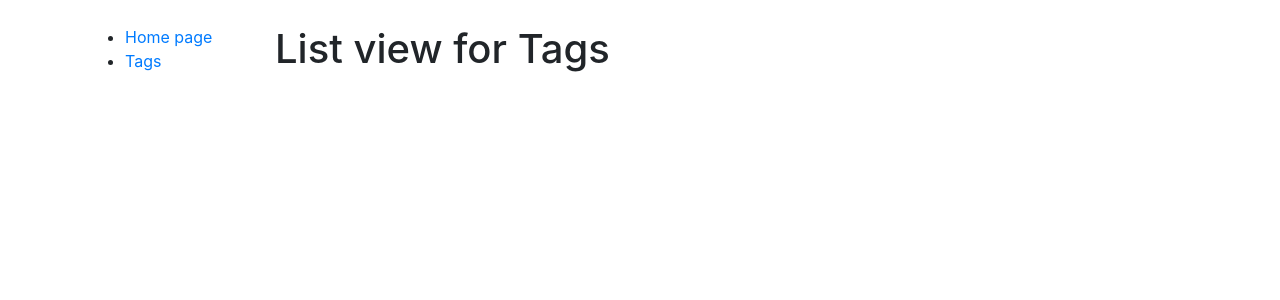
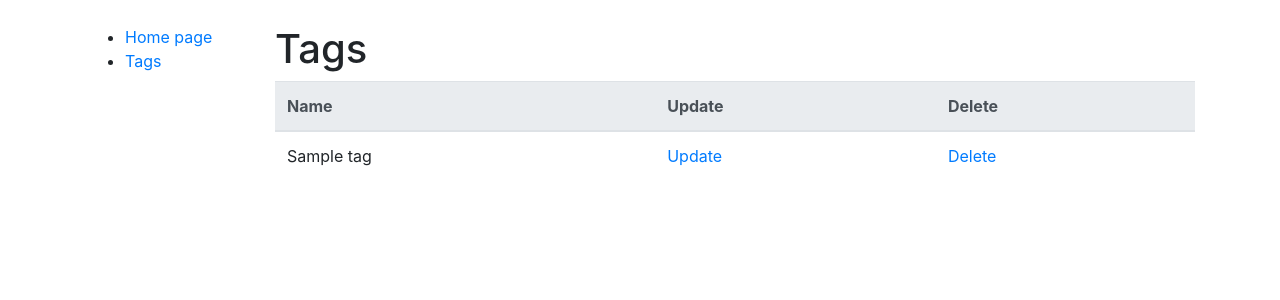
Before and after one commit to Wonsky1/todo_list, a Django app: page /tags/ in a window 1280 px wide. Shown: the top 300 px of the page. Run offline with Django 4.2, Linux system fonts and the light colour scheme; tables that the repository leaves empty hold one stand-in row (values such as "Sample post").

Commit message:
Implemented Update and Delete for tags

```diff
--- a/templates/todo/tag_list.html
+++ b/templates/todo/tag_list.html
@@ -1,6 +1,24 @@
 {% extends "base.html" %}
 
 {% block content %}
-  <h1>List view for Tags</h1>
+  <h1>Tags</h1>
+  <table class="table">
+  <thead class="thead-light">
+    <tr>
+      <th scope="col">Name</th>
+      <th scope="col">Update</th>
+      <th scope="col">Delete</th>
+    </tr>
+  </thead>
+  <tbody>
+  {% for tag in tag_list %}
+  	<tr>
+      <td>{{ tag.name }}</td>
+      <td><a href="{% url 'todo:tag-update' pk=tag.id %}">Update</a></td>
+      <td><a href="{% url 'todo:tag-delete' pk=tag.id %}">Delete</a></td>
+    </tr>
+  {% endfor %}
+  </tbody>
+</table>
 
 {% endblock %}
--- a/todo/urls.py
+++ b/todo/urls.py
@@ -4,7 +4,8 @@ from todo.views import (
     TaskListView, TaskCreateView,
     TagsListView, TagCreateView,
     change_status, TaskUpdateView,
-    TaskDeleteView,
+    TaskDeleteView, TagUpdateView,
+    TagDeleteView,
 )
 
 
@@ -16,6 +17,8 @@ urlpatterns = [
     path("changestatus/<int:pk>/", change_status, name="task-change-status"),
     path("tags/", TagsListView.as_view(), name="tags-list"),
     path("tags/create/", TagCreateView.as_view(), name="tag-create"),
+    path("tags/<int:pk>/update/", TagUpdateView.as_view(), name="tag-update"),
+    path("tags/<int:pk>/delete/", TagDeleteView.as_view(), name="tag-delete"),
 ]
 
 app_name = "todo"
--- a/todo/views.py
+++ b/todo/views.py
@@ -43,3 +43,14 @@ class TagCreateView(generic.CreateView):
 
 class TagsListView(generic.ListView):
     model = Tag
+
+
+class TagUpdateView(generic.UpdateView):
+    model = Tag
+    fields = "__all__"
+    success_url = reverse_lazy("todo:tags-list")
+
+
+class TagDeleteView(generic.DeleteView):
+    model = Tag
+    success_url = reverse_lazy("todo:tags-list")
```
Also changed, not shown: templates/todo/tag_confirm_delete.html (added, +12 -0 lines).
